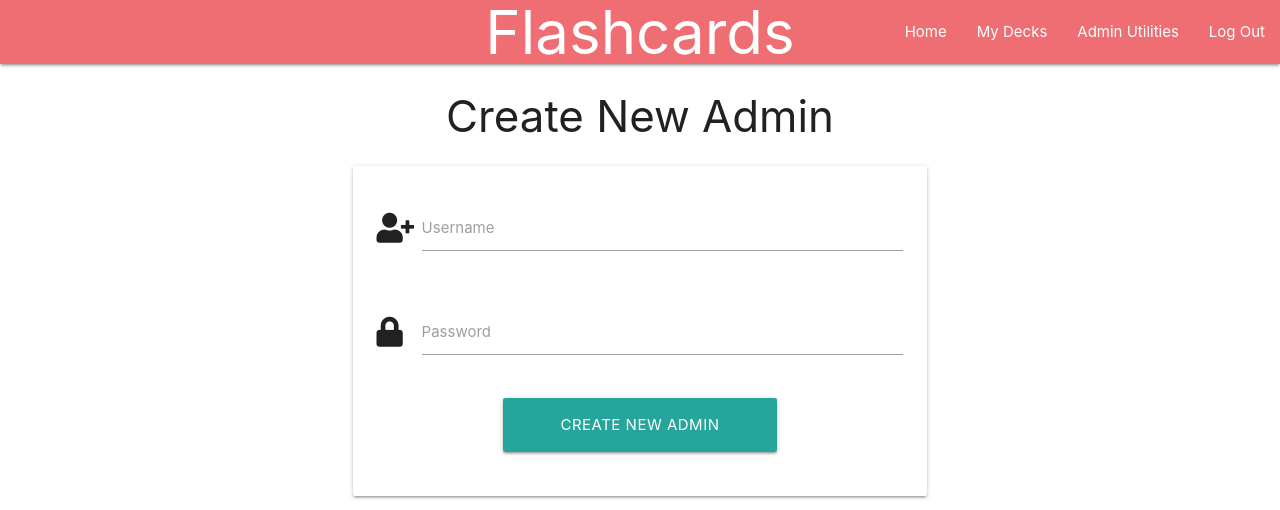
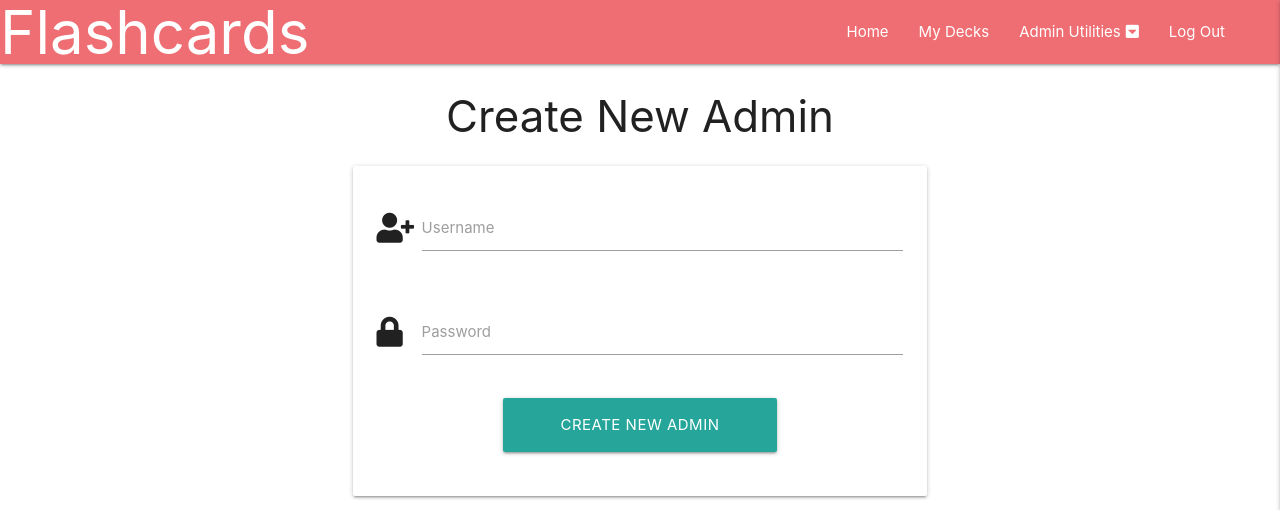
Before and after one commit to DHayes23/Flashcards, a Flask app: page /create_new_admin in a window 1280 px wide. Shown: the top 510 px of the page. Run offline with Flask 2, Linux system fonts and the light colour scheme; the visitor is signed in with stand-in values (Sample User, id 1); some libraries are stand-ins or nearby versions.

Commit message:
Reposition nav elements and sidenav

```diff
--- a/static/css/style.css
+++ b/static/css/style.css
@@ -33,6 +33,13 @@ main {
     line-height: 3;
 }
 
+.final-nav-item {
+    margin-right: 40px;
+}
+
+.nav-icon {
+    margin-left: 5px;
+}
 /* Base.html Footer */
 
 .page-footer {
--- a/static/js/script.js
+++ b/static/js/script.js
@@ -1,5 +1,7 @@
 $(document).ready(function () {
-    $('.sidenav').sidenav();
+    $('.sidenav').sidenav({
+        edge: 'right',
+    });
     $('select').formSelect();
     $('.modal').modal();
     $(".dropdown-trigger").dropdown({
--- a/templates/base.html
+++ b/templates/base.html
@@ -25,12 +25,12 @@
             <nav>
                 <div class="nav-wrapper">
                     {% if not session.user %}
-                        <a href="{{ url_for('index') }}" class="brand-logo center" id="logo">Flashcards</a>
+                        <a href="{{ url_for('index') }}" class="brand-logo left" id="logo">Flashcards</a>
                     {% endif %}
                     {% if session.user %}
-                        <a href="{{ url_for('all_decks', username=session['user']) }}" class="brand-logo center" id="logo">Flashcards</a>
+                        <a href="{{ url_for('all_decks', username=session['user']) }}" class="brand-logo left" id="logo">Flashcards</a>
                     {% endif %}
-                    <a href="#" data-target="mobile-demo" class="sidenav-trigger"><i class="fas fa-bars"></i></i></a>
+                    <a href="#" data-target="mobile-demo" class="sidenav-trigger right"><i class="fas fa-bars"></i></i></a>
                     <ul class="right hide-on-med-and-down">
                         {% if not session.user %}
                         <li><a href="{{ url_for('index') }}">Home</a></li>
@@ -50,13 +50,13 @@
                                     <li class="divider"></li>
                                     <li><a href="{{ url_for('deck_management') }}">Deck Management</a></li>
                                 </ul>
-                                <li><a class="dropdown-trigger" href="#!" data-target="admin-dropdown">Admin Utilities</a></li>
-                                <li><a href="{{ url_for('logout') }}">Log Out</a></li>
+                                <li><a class="dropdown-trigger" href="#!" data-target="admin-dropdown">Admin Utilities<i class="fas fa-caret-square-down fa-1x nav-icon"></i></a></li>
+                                <li><a href="{{ url_for('logout') }}" class="final-nav-item">Log Out</a></li>
                             {% endif %}
                             {% if not session.admin %}
                                 {% if session.user %}
                                     <li><a href="{{ url_for('my_decks', username=session['user']) }}">My Decks</a></li>
-                                    <li><a href="{{ url_for('logout') }}">Log Out</a></li>
+                                    <li><a href="{{ url_for('logout') }}" class="final-nav-item">Log Out</a></li>
                                 {% endif %}
                             {% endif %}
                         {% endif %}
@@ -80,6 +80,8 @@
                     <li><a href="{{ url_for('my_decks', username=session['user']) }}">My Decks</a></li>
                     <ul id="admin-dropdown-mobile" class="dropdown-content">
                         <li><a href="#!">Dashboard</a></li>
+                        <li class="divider"></li>
+                        <li><a href="{{ url_for('report_management') }}">Reports</a></li>
                         <li class="divider"></li>
                         <li><a href="{{ url_for('user_management') }}">User Management</a></li>
                         <li class="divider"></li>
```
